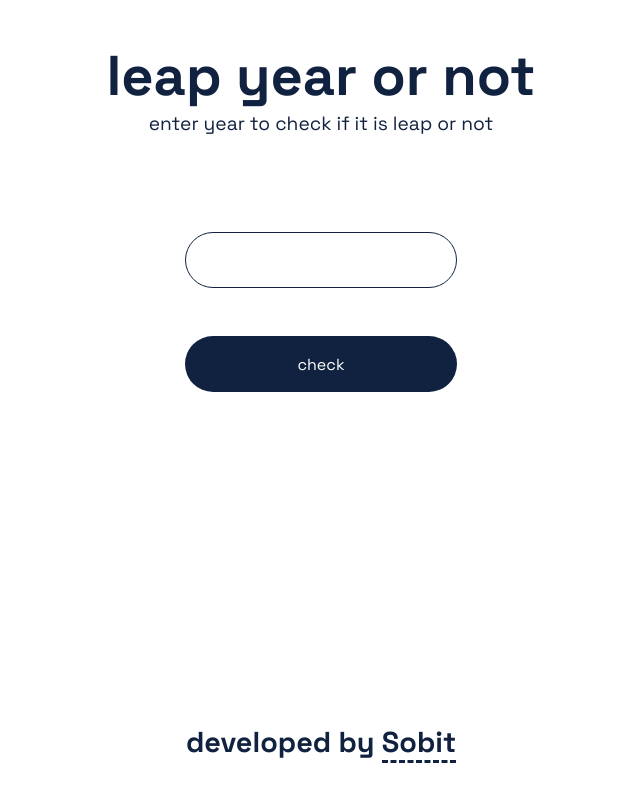
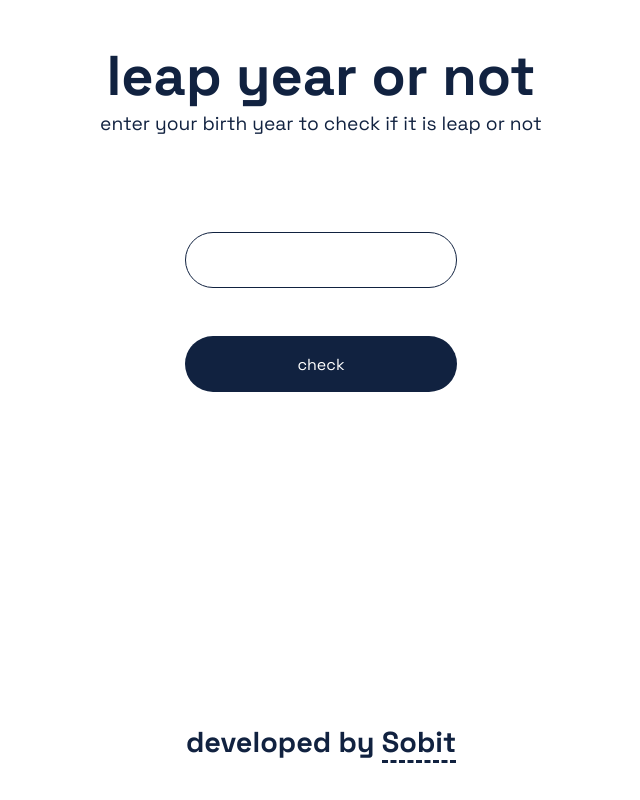
Before and after one commit to sobitp59/newG-Bonus-Leap-Year, a plain HTML site: page index.html in a window 1280 px wide. Shown: the whole page, without its empty margins (319-959 px from the left). Drawn offline with Linux system fonts and the light colour scheme.

Commit message:
Update index.html

```diff
--- a/index.html
+++ b/index.html
@@ -11,7 +11,7 @@
     <div class="container">
         <div class="header">
             <h1>leap year or not </h1>
-            <p>enter year to check if it is leap or not</p>
+            <p>enter your birth year to check if it is leap or not</p>
         </div>
         <div class="primebox">
             <input type="number" id="input-value">
```
